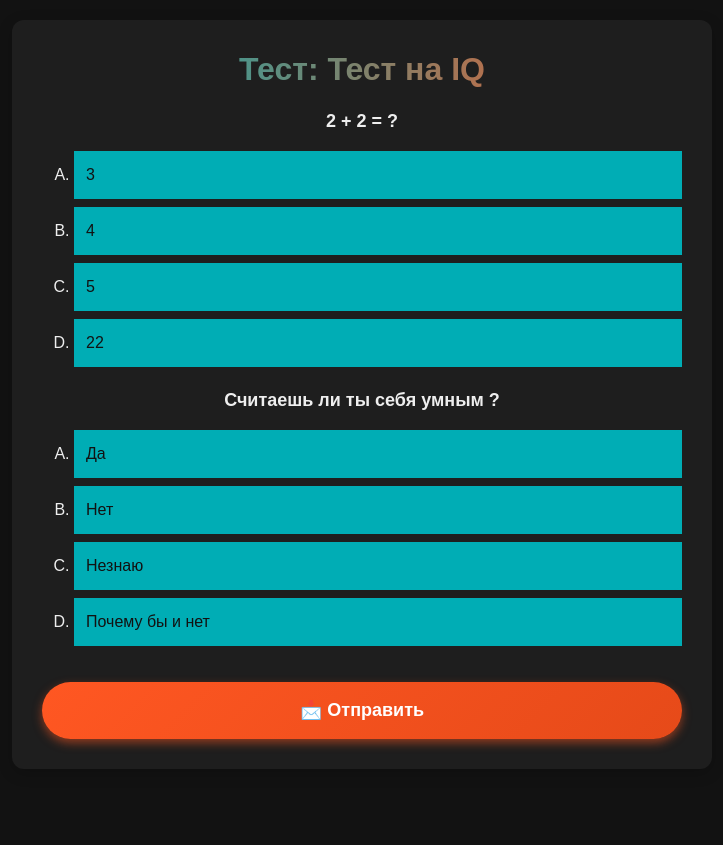
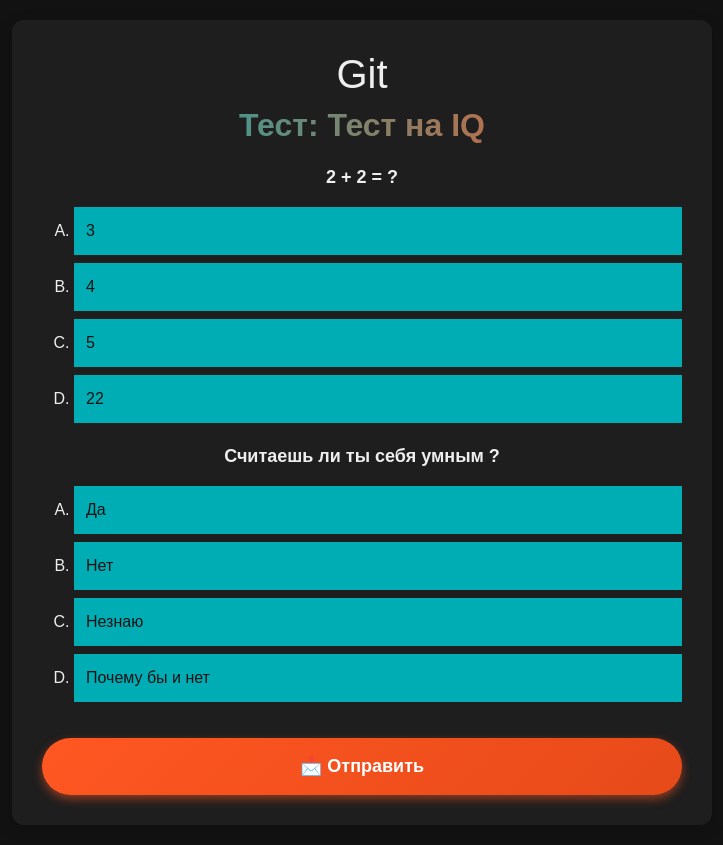
Before and after one commit to Diarke/Test, a Django app: page /test/1 in a window 1280 px wide. Shown: the whole page, without its empty margins (278-1001 px from the left). Before the commit the page ends 753 px from the top, so only its background shows below. Run offline with Django 5.2, Linux system fonts and the light colour scheme; data comes from the database, SQL or seed files in the repository.

Commit message:
second commit

```diff
--- a/main/templates/test.html
+++ b/main/templates/test.html
@@ -83,6 +83,7 @@
 </head>
 <body>
     <div class="container">
+        <h1>Git</h1>
         <h2 class="title">Тест: {{ subject.name }}</h2>
         <form method="POST">
             {% csrf_token %}
```
